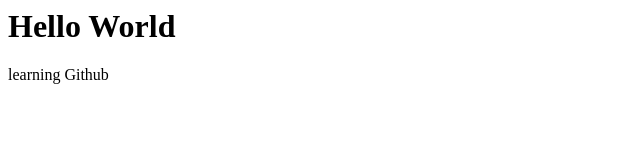
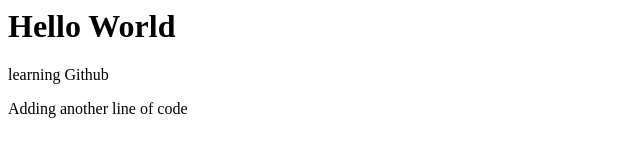
Before and after one commit to geffizy/GitGithubMasterClass, a plain HTML site: page index.html in a window 1280 px wide. Shown: the whole page, without its empty margins (0-640 px from the left). Drawn offline with Linux system fonts and the light colour scheme.

Commit message:
added new line

```diff
--- a/index.html
+++ b/index.html
@@ -3,3 +3,7 @@
 <div>
     <p>learning Github</p>
 </div>
+
+<div>
+    <p>Adding another line of code</p>
+</div>
```
